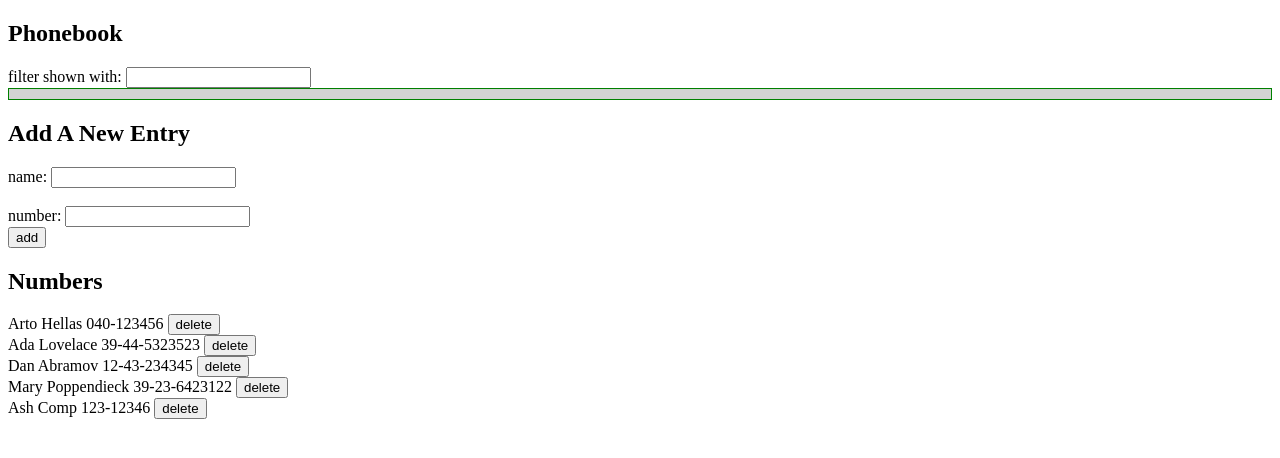
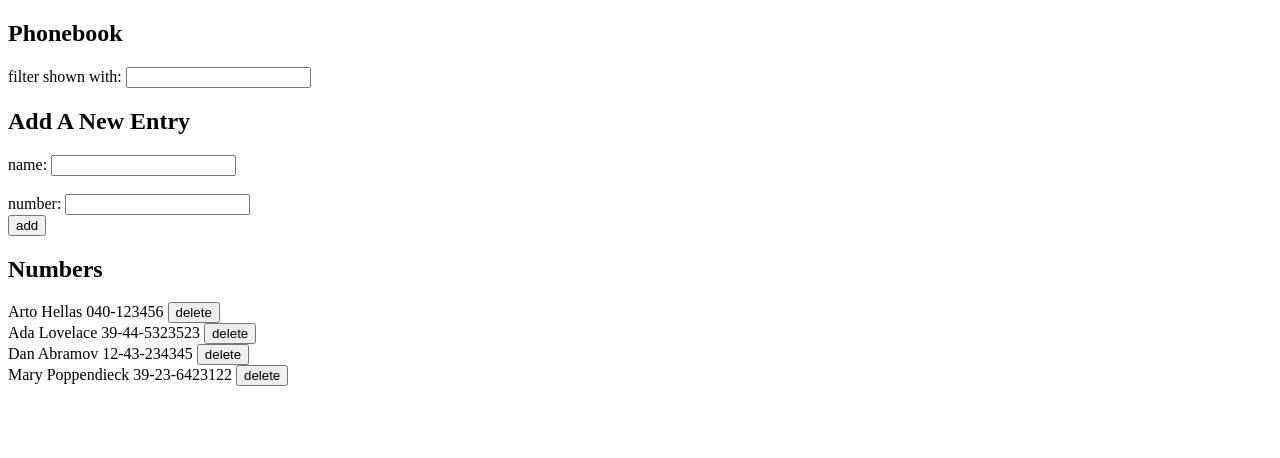
Before and after one commit to curryworry/fso, a React (Vite) app in the folder part2/phonebook/: page / in a window 1280 px wide. Shown: the top 458 px of the page. Built offline with nearby package versions, Linux system fonts and the light colour scheme; data requests are answered from the project's data file.

Commit message:
2.17 feat: Show error message if trying to delete user that has already been deleted

```diff
--- a/part2/phonebook/db.json
+++ b/part2/phonebook/db.json
@@ -19,11 +19,6 @@
       "name": "Mary Poppendieck",
       "number": "39-23-6423122",
       "id": "4"
-    },
-    {
-      "name": "Ash Comp",
-      "number": "123-12346",
-      "id": "5"
     }
   ]
 }
--- a/part2/phonebook/src/App.jsx
+++ b/part2/phonebook/src/App.jsx
@@ -8,9 +8,9 @@ const Filter = ({changeHandler}) => {
   </div>)
 }
 
-const Message = ({message}) => {
+const Message = ({message, messageType}) => {
 
-  return(<div className='message'>{message}</div>)
+  return(<div className={messageType}>{message}</div>)
 }
 
 const PersonForm = ({submitHandler,nameHandler,numberHandler}) => {
@@ -28,11 +28,34 @@ const PersonForm = ({submitHandler,nameHandler,numberHandler}) => {
       </form> )
 }
 
-const Display = ({filteredPersons}) => {
+const Display = ({filteredPersons, setMessage, setMessageType}) => {
 
   const deletePerson = (id,name) => {
   const confirmation = confirm(`Delete ${name}?`)
-  if(confirmation){phoneService.deleteRecord(id)}
+  if(confirmation){
+    phoneService
+    .deleteRecord(id)
+    .then(deletedUser=>{
+      setMessage(`Information of ${deletedUser.name} has been removed from server`)
+      setMessageType('success')
+      setTimeout(()=>{
+        setMessage(null)
+        setMessageType(null)
+      },3000)
+    }
+    )
+    // eslint-disable-next-line no-unused-vars
+    .catch(error => {
+      setMessage(`Information of ${name} has ALREADY been removed from server`)
+      setMessageType('error')
+      setTimeout(()=>{
+        setMessage(null)
+        setMessageType(null)
+      },3000)
+    }
+    )
+  }
+
   }
 
   return (
@@ -52,6 +75,7 @@ const App = () => {
   //const [search, setSearch] = useState('')
 
   const [message, setMessage] = useState(null)
+  const [messageType, setMessageType] = useState(null)
 
   useEffect(()=>{
     phoneService.getAll().then(allRecords=>{
@@ -95,8 +119,10 @@ const App = () => {
         .update(existingUser.id, {name: existingUser.name,number: newNumber,id: existingUser.id})
         .then(existingUser=>{
           setMessage(`Updated ${existingUser.name}`)
+          setMessageType('success')
           setTimeout(()=>{
             setMessage(null)
+            setMessageType(null)
           },3000)
         })
 
@@ -109,8 +135,10 @@ const App = () => {
         setPersons(newPersons.concat(newRecord))
         setFilteredPersons(newPersons.concat(newRecord))
         setMessage(`Added ${newName}`)
+        setMessageType('success')
         setTimeout(()=>{
           setMessage(null)
+          setMessageType(null)
         },3000)
       })
     }
@@ -120,11 +148,11 @@ const App = () => {
     <div>
       <h2>Phonebook</h2>
       <Filter changeHandler={handleSearch}/>
-      <Message message={message}/>
+      <Message message={message} messageType={messageType}/>
       <h2>Add A New Entry</h2>
       <PersonForm submitHandler={handleSubmit} nameHandler={handleNameChange} numberHandler={handleNumberChange}/>
       <h2>Numbers</h2>
-      <Display filteredPersons={filteredPersons}/>
+      <Display filteredPersons={filteredPersons} setMessage={setMessage} setMessageType={setMessageType}/>
     </div>
   )
 }
--- a/part2/phonebook/src/index.css
+++ b/part2/phonebook/src/index.css
@@ -1,7 +1,15 @@
-.message{
+.success{
     color: green;
     font-size: 25px;
     padding: 5px;
     background: lightgrey;
     border: 1px solid green;
 }
+
+.error{
+    color: red;
+    font-size: 25px;
+    padding: 5px;
+    background: lightgrey;
+    border: 1px solid red;
+}
--- a/part2/phonebook/src/services/phoneService.js
+++ b/part2/phonebook/src/services/phoneService.js
@@ -16,7 +16,7 @@ const create = (phoneRecord) => {
 const deleteRecord = (id) => {
     return axios
     .delete(`${baseUrl}/${id}`)
-    //.then(response=>console.log(response.data))
+    .then(response=>response.data)
 }
 
 const update = (id, newObject) => {
```
